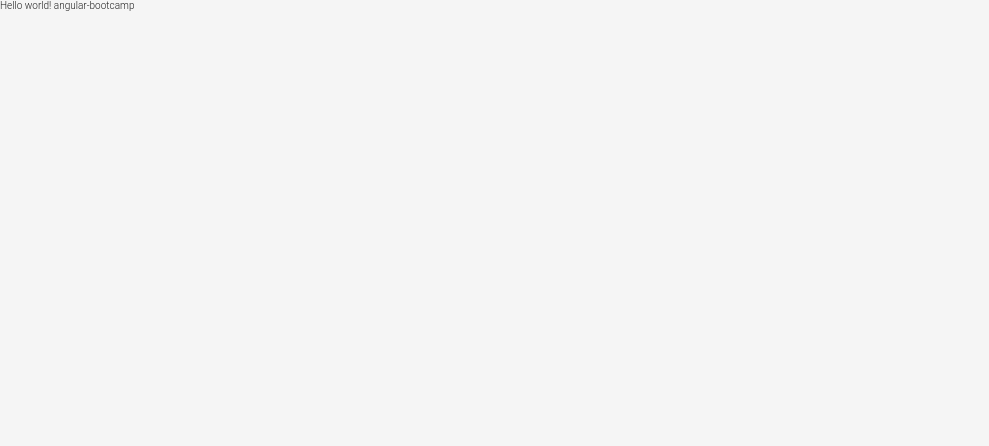
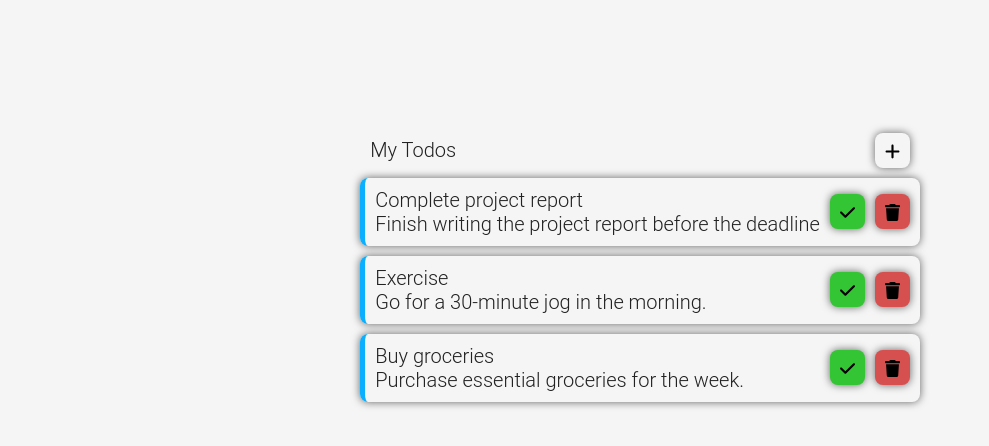
Before and after one commit to Uszkers/angular-bootcamp, an Angular app: page / in a window 1280 px wide. Shown: the top 446 px of the page, without its empty margins (0-989 px from the left). Built offline with nearby package versions, Linux system fonts and the light colour scheme.

Commit message:
First commit: * static page with mockup data

```diff
--- a/src/app/app.component.html
+++ b/src/app/app.component.html
@@ -1,4 +1,50 @@
-<div class="toolbar" role="banner">
-  Hello world! {{title}}
-</div>
+<ul class="todos">
+  <header class="todos__header"> My Todos
+    <button class="c-button c-button--icon">
+      <img src="assets/plus-solid.svg">
+    </button>
+  </header>
+  <li class="todo">
+    <div>
+      <h4>Complete project report</h4>
+      <span>Finish writing the project report before the deadline</span>
+    </div>
+    <div class="todo__buttons">
+      <button class="c-button c-button--icon c-button--confirm">
+        <img src="assets/check-solid.svg">
+      </button>
+      <button class="c-button c-button--icon c-button--deny">
+        <img src="assets/trash-solid.svg">
+      </button>
+    </div>
+  </li>
+  <li class="todo">
+    <div>
+      <h4>Exercise</h4>
+      <span>Go for a 30-minute jog in the morning.</span>
+    </div>
+    <div class="todo__buttons">
+      <button class="c-button c-button--icon c-button--confirm">
+        <img src="assets/check-solid.svg">
+      </button>
+      <button class="c-button c-button--icon c-button--deny">
+        <img src="assets/trash-solid.svg">
+      </button>
+    </div>
+  </li>
+  <li class="todo">
+    <div>
+      <h4>Buy groceries</h4>
+      <span>Purchase essential groceries for the week.</span>
+    </div>
+    <div class="todo__buttons">
+      <button class="c-button c-button--icon c-button--confirm">
+        <img src="assets/check-solid.svg">
+      </button>
+      <button class="c-button c-button--icon c-button--deny">
+        <img src="assets/trash-solid.svg">
+      </button>
+    </div>
+  </li>
+</ul>
 <router-outlet></router-outlet>
--- a/src/app/app.component.scss
+++ b/src/app/app.component.scss
@@ -1,4 +1,78 @@
+@import "../styles/settings/settings.all";
+
 :host {
   height: 100vh;
-  display: block;
+  display: grid;
+  place-items: center;
 }
+
+.todos {
+  font-size: 2rem;
+  display: flex;
+  flex-flow: column;
+  gap: 1rem;
+
+  &__header {
+    display: flex;
+    gap: 1rem;
+    padding: 0 1rem;
+    align-items: center;
+    justify-content: space-between;
+  }
+
+  &__list {
+    max-height: 50vh;
+    display: flex;
+    flex-flow: column;
+    gap: 1rem;
+    overflow-y: auto;
+    padding: 1rem;
+  }
+}
+
+.todo {
+  align-items: center;
+  padding: 1rem;
+  display: flex;
+  justify-content: space-between;
+  gap: 1rem;
+  border-radius: $elevated-radius;
+  box-shadow: 0 0 $elevation $elevated-shadow-color;
+  border-left: 5px solid $color-focus;
+
+  &__info {
+    flex: 1;
+  }
+
+  &__header {
+    display: flex;
+    flex-flow: column;
+    width: 100%;
+  }
+
+  &__due-date {
+    font-size: 1.2rem;
+
+    &--overdue {
+      color: $color-invalid;
+      font-weight: bold;
+    }
+  }
+
+  &--medium-priority {
+    border-left-color: $color-warning;
+  }
+
+  &--high-priority {
+    border-left-color: $color-deny;
+  }
+
+  &__buttons {
+    display: flex;
+    gap: 1rem;
+  }
+
+  &__title--completed, &__description--completed {
+    text-decoration: line-through;
+  }
+}
--- a/src/app/app.component.ts
+++ b/src/app/app.component.ts
@@ -1,4 +1,4 @@
-import { Component } from '@angular/core';
+import {Component} from '@angular/core';
 
 @Component({
   selector: 'abc-root',
@@ -6,5 +6,4 @@ import { Component } from '@angular/core';
   styleUrls: ['./app.component.scss']
 })
 export class AppComponent {
-  title = 'angular-bootcamp';
 }
--- a/src/app/app.module.ts
+++ b/src/app/app.module.ts
@@ -10,7 +10,7 @@ import { AppComponent } from './app.component';
   ],
   imports: [
     BrowserModule,
-    AppRoutingModule
+    AppRoutingModule,
   ],
   providers: [],
   bootstrap: [AppComponent]
```
Also changed, not shown: src/app/app-routing.module.ts (+4 -3 lines).
